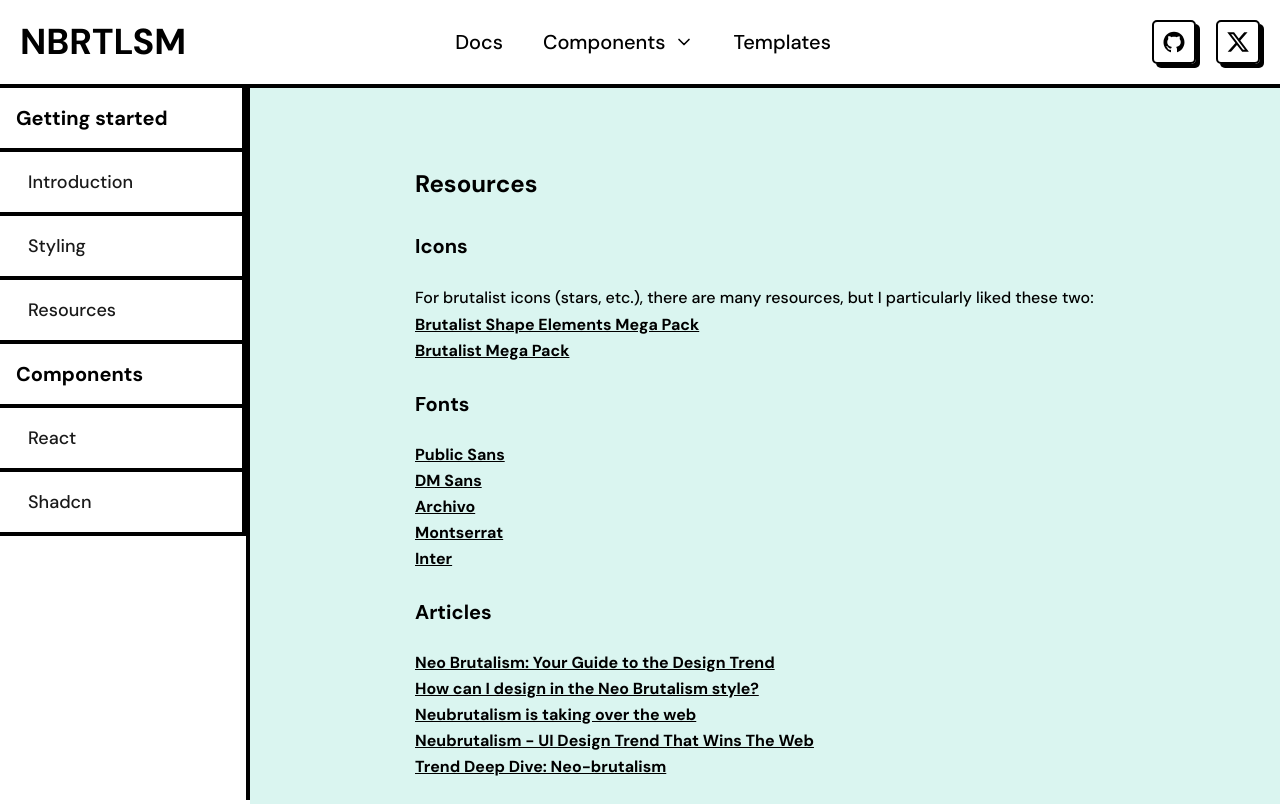
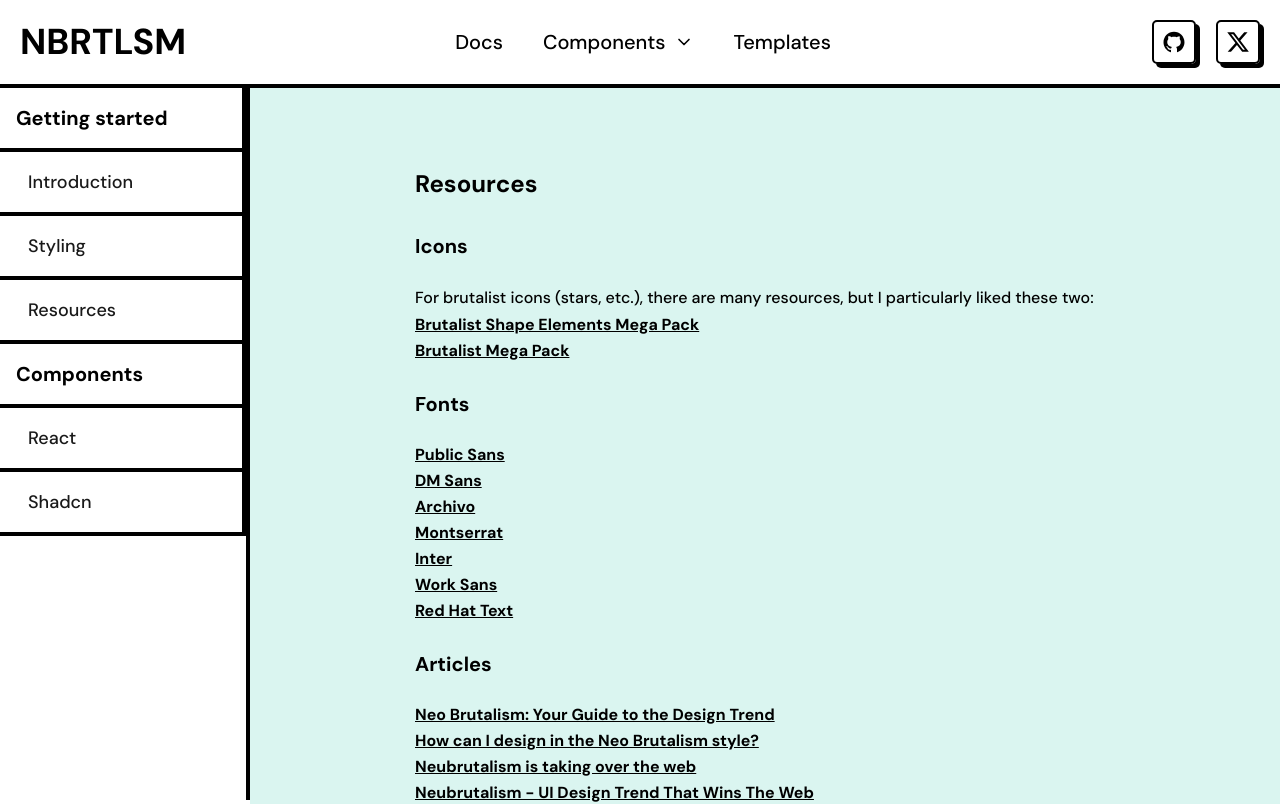
Before and after one commit to ekmas/neobrutalism-components, a Next.js app: page /docs/resources in a window 1280 px wide. Shown: the top 804 px of the page. Built offline with nearby package versions, Linux system fonts and the light colour scheme.

Commit message:
added more fonts

```diff
--- a/src/markdown/docs/resources/page.mdx
+++ b/src/markdown/docs/resources/page.mdx
@@ -18,6 +18,8 @@ For brutalist icons (stars, etc.), there are many resources, but I particularly
 - <a href="https://fonts.google.com/specimen/Archivo" target="_blank">Archivo</a>
 - <a href="https://fonts.google.com/specimen/Montserrat" target="_blank">Montserrat</a>
 - <a href="https://fonts.google.com/specimen/Inter" target="_blank">Inter</a>
+- <a href="https://fonts.google.com/specimen/Work+Sans" target="_blank">Work Sans</a>
+- <a href="https://fonts.google.com/specimen/Red+Hat+Text" target="_blank">Red Hat Text</a>
 
 <br />
 
```
